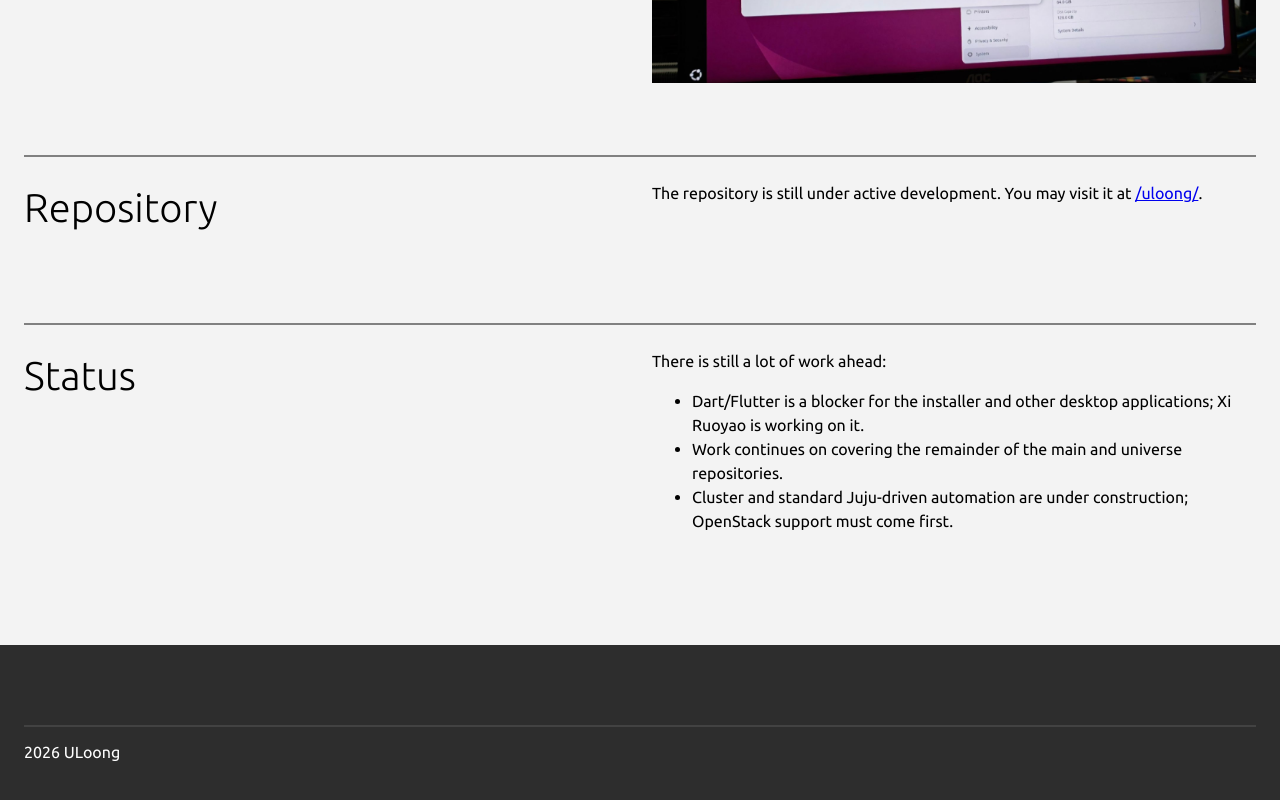
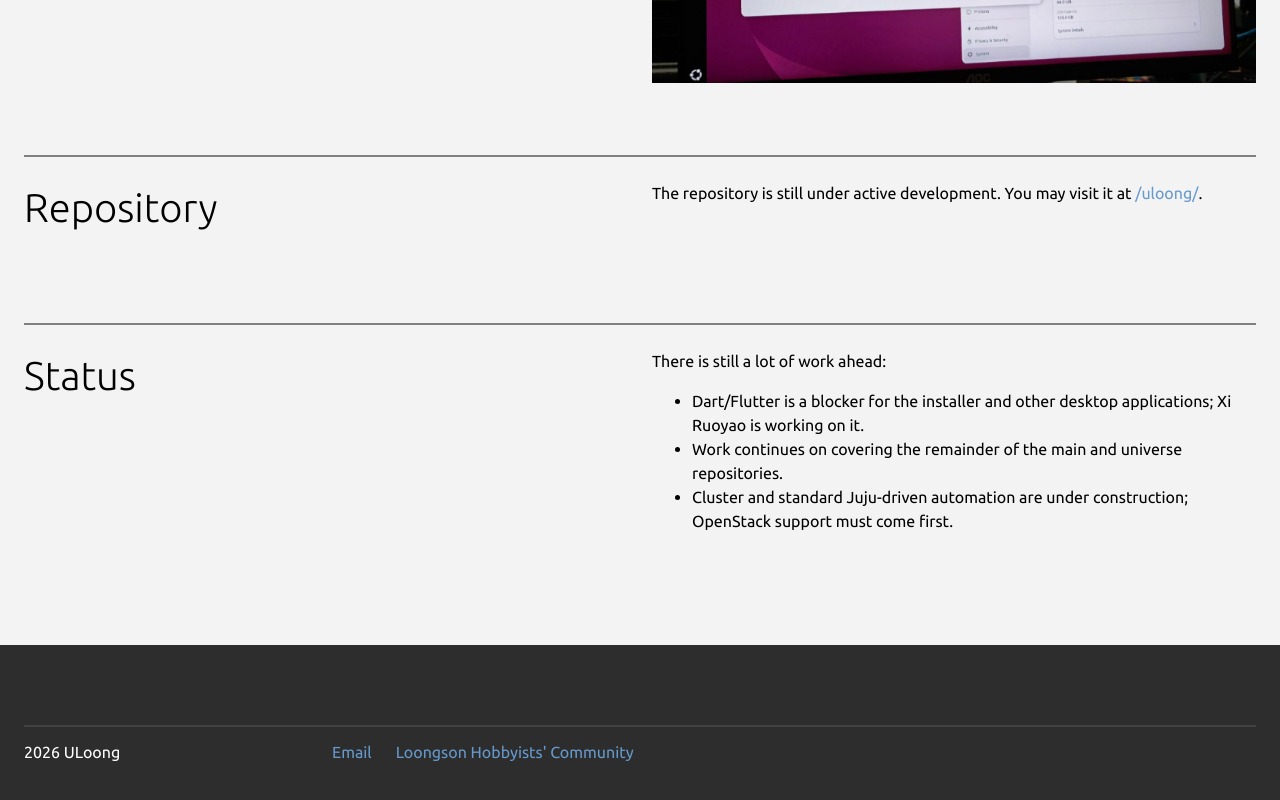
Before and after one commit to uloong-community/website, a plain HTML site: page index.html in a window 1280 px wide. Shown: the part 408-1208 px from the top of the page. Drawn offline with Linux system fonts and the light colour scheme.

Commit message:
feat: update footer and link style

```diff
--- a/index.html
+++ b/index.html
@@ -44,6 +44,20 @@
       font-size: 2.5rem;
       font-weight: 300;
       margin-block: 0.5em;
+    }
+
+    a {
+      color: #69c;
+      text-decoration: none;
+    }
+
+    a:visited {
+      color: #a679d2;
+    }
+
+    a:hover {
+      text-decoration: underline 1px;
+      text-underline-offset: .075em;
     }
 
     header {
@@ -106,6 +120,9 @@
       padding: 0.55rem 1rem;
       margin-block: 1.25rem;
     }
+    .section-desktop div a:hover {
+      text-decoration: none;
+    }
 
     .section-desktop .image-container {
       min-width: 0;
@@ -129,18 +146,30 @@
     footer {
       color: white;
       background-color: var(--bg-color);
-      padding-block: 4rem;
-    }
-
-    footer > * {
-      margin-inline: auto;
-      padding-inline: 1.5rem;
-      max-width: var(--content-max-w);
+      padding-top: 4rem;
+      padding-bottom: 1.5rem;
     }
 
     footer .divider {
       border-color: rgba(255, 255, 255, 0.1);
       margin-block: 1em;
+    }
+
+    .footer-section {
+      margin-inline: auto;
+      padding-inline: 1.5rem;
+      max-width: var(--content-max-w);
+      padding-bottom: 4rem;
+    }
+
+    .footer-grid {
+      display: grid;
+      grid-template-columns: 25% 75%;
+    }
+
+    .footer-links {
+      display: flex;
+      gap: 1.5em;
     }
     </style>
   </head>
@@ -197,9 +226,15 @@
     </div>
 
     <footer>
-      <div>
+      <div class="footer-section">
         <div class="divider"></div>
-        <span>2026 ULoong</span>
+        <div class="footer-grid">
+          <span>2026 ULoong</span>
+          <div class="footer-links">
+            <a href="mailto:uloong@loongfans.cn">Email</a>
+            <a href="loongfans.cn">Loongson Hobbyists' Community</a>
+          </div>
+        </div>
       </div>
     </footer>
   </body>
```
